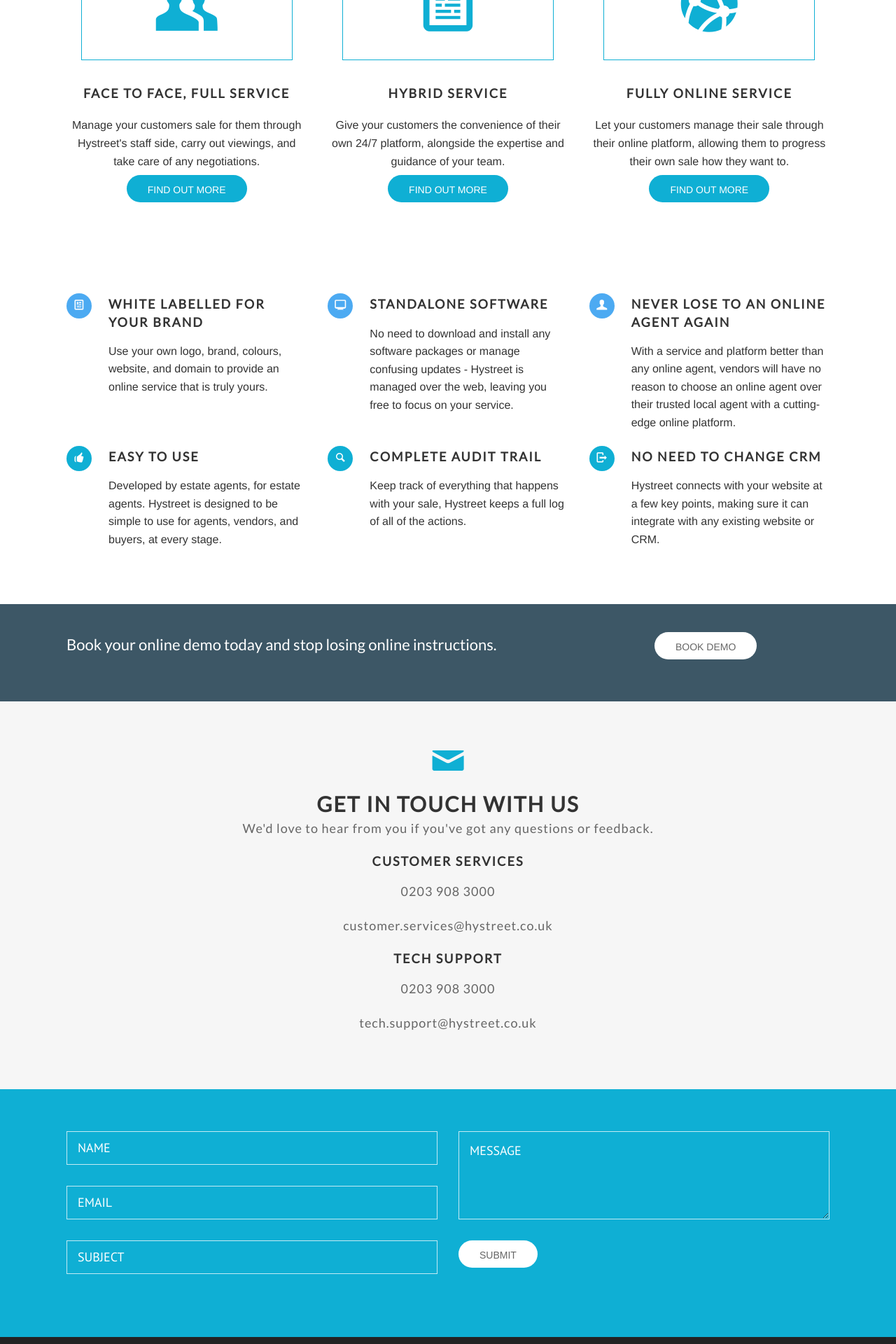
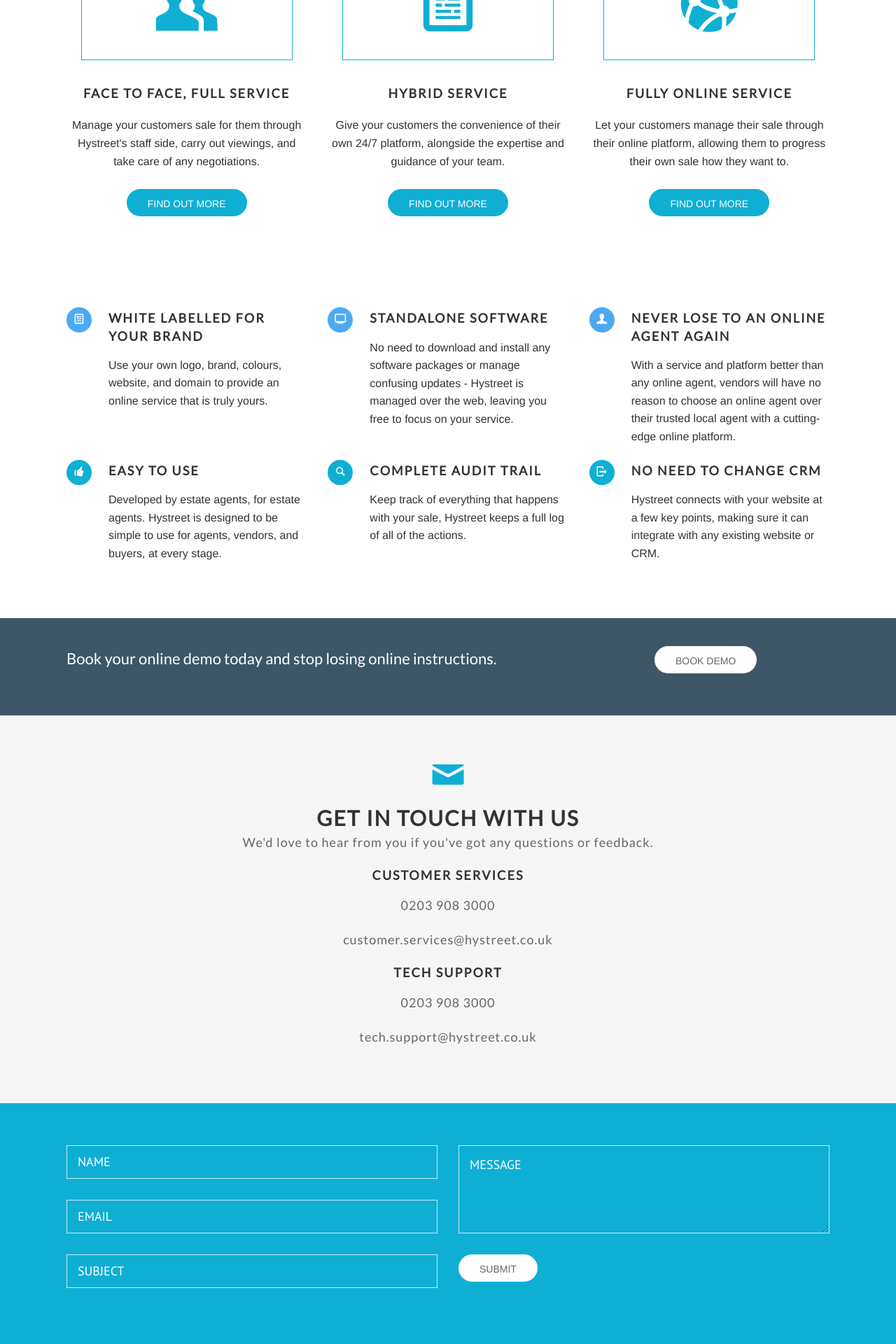
Before and after one commit to hystreet/hystreet.github.io, a Jekyll site: the page built from why-hystreet/index.html, in a window 1280 px wide. Shown: the part 698-2618 px from the top of the page at 70% size. Built offline with Jekyll 4.4.1, drawn with Linux system fonts in a browser that asks for light colours; some web fonts are replaced; a script that is not in the unit is left out.

Commit message:
Adding spacing

```diff
--- a/_data/whys.yml
+++ b/_data/whys.yml
@@ -2,17 +2,17 @@
   icon: users
   desc:
     <p>Manage your customers sale for them through Hystreet's staff side, carry out viewings, and take care of any negotiations.</p>
-
+    <div class='spacing'></div>
     <a class="button-whys" href="/features-pricing/full-service/">Find out more</a>
 - title: Hybrid service
   icon: newspaper
   desc:
     <p>Give your customers the convenience of their own 24/7 platform, alongside the expertise and guidance of your team.</p>
-
+    <div class='spacing'></div>
     <a class="button-whys" href="/features-pricing/hybrid-service/">Find out more</a>
 - title: Fully online service
   icon: network
   desc:
     <p>Let your customers manage their sale through their online platform, allowing them to progress their own sale how they want to.</p>
-
+    <div class='spacing'></div>
     <a class="button-whys" href="/features-pricing/online-service/">Find out more</a>
```
